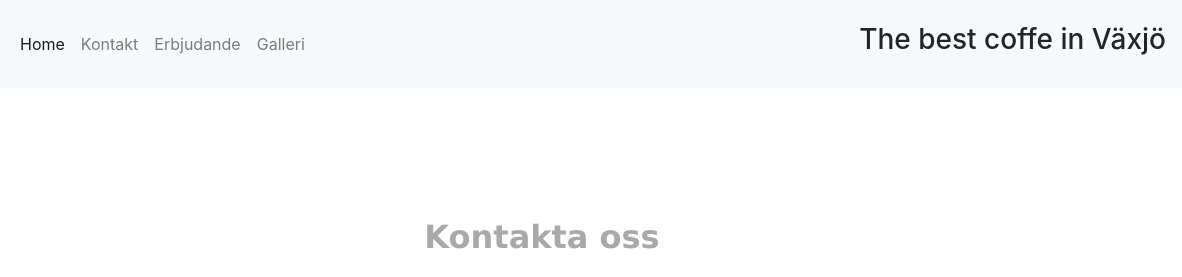
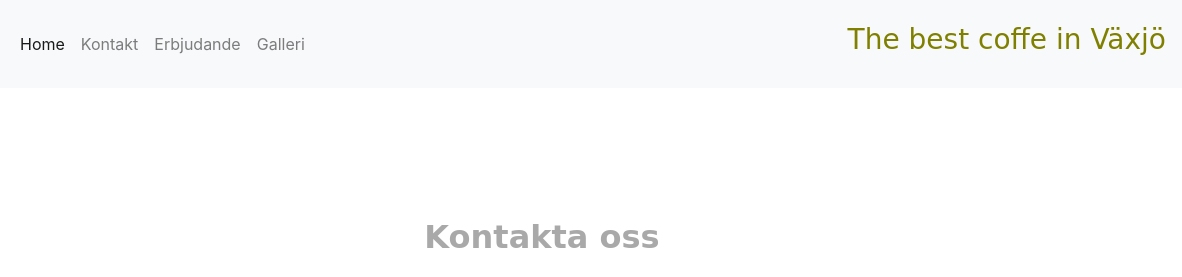
Before and after one commit to davidgalantai/html-css, a plain HTML site: page projekt/contact.html in a window 1280 px wide. Shown: the top 277 px of the page, 98-1280 px from the left. Drawn offline with nearby package versions, Linux system fonts and the light colour scheme.

Commit message:
Update style.css

```diff
--- a/projekt/style.css
+++ b/projekt/style.css
@@ -87,3 +87,12 @@ body {
   font-family: monospace;
   font-weight: bolder;
 }
+
+h3 {
+  font-family: cursive;
+  font-weight: bold;
+  color: olive;
+}
+H2 {
+  font-family: cursive;
+}
```
